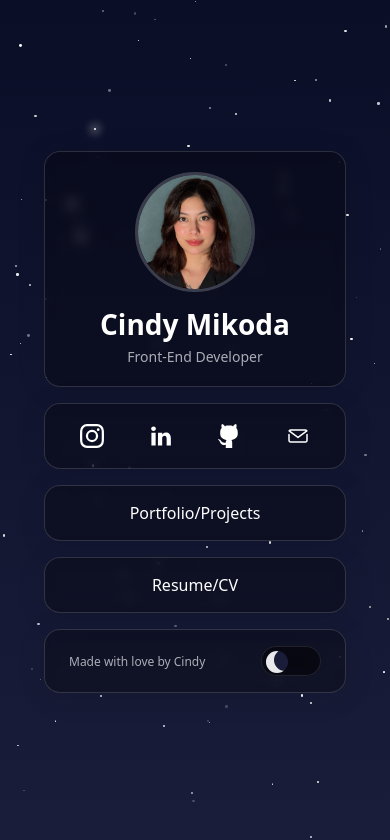
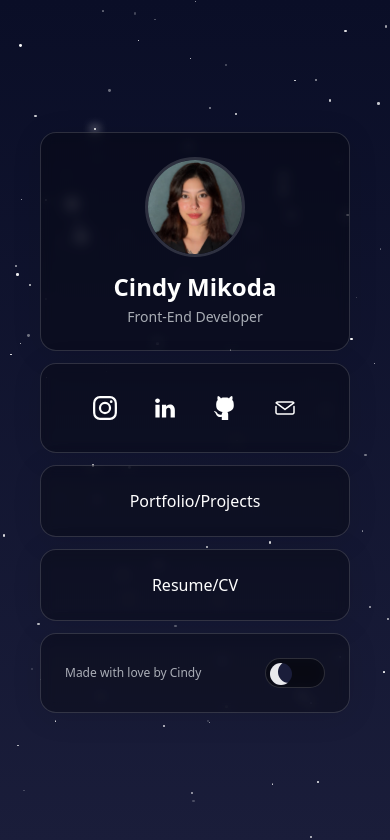
Before and after one commit to cindymikoda/Mikoda, a React (Vite) app: page / in a window 390 px wide. Shown: the top 840 px of the page. Built offline with nearby package versions, Linux system fonts and the light colour scheme.

Commit message:
Comments and CSS virables are never too much I think.

```diff
--- a/src/App.css
+++ b/src/App.css
@@ -1,20 +1,40 @@
+/* ============================================
+   BASE LAYOUT
+   ============================================ */
+
 .app {
   min-height: 100vh;
   display: flex;
   justify-content: center;
   align-items: center;
-  padding: 20px;
+  padding: var(--spacing-lg);
   position: relative;
-  transition: background-color 0.5s ease;
+  transition: background-color var(--transition-medium);
 }
 
+/* ============================================
+   THEME BACKGROUNDS
+   ============================================ */
+
 .dark-theme {
-  background: linear-gradient(to bottom, #0a0e27 0%, #1a1d3a 100%);
+  background: linear-gradient(
+    to bottom,
+    var(--dark-bg-start) 0%,
+    var(--dark-bg-end) 100%
+  );
 }
 
 .light-theme {
-  background: linear-gradient(to bottom, #87ceeb 0%, #e0f6ff 100%);
+  background: linear-gradient(
+    to bottom,
+    var(--light-bg-start) 0%,
+    var(--light-bg-end) 100%
+  );
 }
+
+/* ============================================
+   CARD CONTAINER
+   ============================================ */
 
 .container-card {
   position: relative;
@@ -23,176 +43,198 @@
   max-width: 400px;
   display: flex;
   flex-direction: column;
-  gap: 16px;
-  padding: 24px;
+  gap: var(--spacing-md);
+  padding: var(--spacing-lg);
 }
 
+/* ============================================
+   SHARED CARD STYLES (Glassmorphism)
+   ============================================ */
+
 .card-section {
-  border-radius: 16px;
-  box-shadow: 0 4px 30px rgba(0, 0, 0, 0.1);
+  border-radius: var(--radius-md);
+  box-shadow: var(--shadow-md);
   backdrop-filter: blur(6px);
-  border: 1px solid rgba(255, 255, 255, 0.15);
-  transition: all 0.3s ease;
+  border: 1px solid var(--border-color);
+  transition: all var(--transition-fast);
 }
 
+/* Theme-specific card backgrounds */
 .dark-theme .card-section {
-  background: rgba(0, 0, 0, 0.3);
+  background: var(--dark-card-bg);
 }
 
 .light-theme .card-section {
-  background: rgba(255, 255, 255, 0.4);
+  background: var(--light-card-bg);
 }
 
-/* About Section */
+/* Card hover effects */
+.card-section:hover {
+  transform: translateY(-2px);
+  box-shadow: var(--shadow-lg);
+}
+
+.dark-theme .card-section:hover {
+  background: var(--dark-card-hover);
+}
+
+.light-theme .card-section:hover {
+  background: var(--light-card-hover);
+}
+
+/* ============================================
+   ABOUT SECTION
+   ============================================ */
+
 .about-section {
-  padding-block: 20px;
+  padding-block: var(--spacing-lg);
   text-align: center;
 }
 
 .profile-pic {
-  width: 120px;
-  height: 120px;
-  border-radius: 50%;
+  width: var(--profile-pic-size);
+  height: var(--profile-pic-size);
+  border-radius: var(--radius-full);
   object-fit: cover;
-  margin-bottom: 8px;
-  border: 3px solid rgba(255, 255, 255, 0.2);
+  margin-bottom: var(--spacing-sm);
+  border: 3px solid var(--border-color);
 }
 
 .about-section h1 {
-  font-size: 28px;
-  margin-bottom: 4px;
-  font-weight: 700;
+  font-size: var(--font-lg);
+  margin-bottom: var(--spacing-xs);
+  font-weight: var(--font-bold);
 }
 
 .dark-theme .about-section h1 {
-  color: #ffffff;
+  color: var(--dark-text-primary);
 }
 
 .light-theme .about-section h1 {
-  color: #1a1a1a;
+  color: var(--light-text-primary);
 }
 
 .work-field {
-  font-size: 14px;
+  font-size: var(--font-sm);
   opacity: 0.8;
 }
 
 .dark-theme .work-field {
-  color: #d1d5db;
+  color: var(--dark-text-secondary);
 }
 
 .light-theme .work-field {
-  color: #4b5563;
+  color: var(--light-text-secondary);
 }
 
-/* Socials Section */
+/* ============================================
+   SOCIALS SECTION
+   ============================================ */
+
 .socials-section {
   display: flex;
   justify-content: space-evenly;
   align-items: center;
-  padding-block: 10px;
+  padding-block: var(--spacing-sm);
 }
 
 .social-icon {
-  width: 44px;
-  height: 44px;
+  width: var(--social-icon-size);
+  height: var(--social-icon-size);
   display: flex;
   align-items: center;
   justify-content: center;
-  border-radius: 10px;
-  transition: all 0.3s ease;
+  border-radius: var(--radius-sm);
+  transition: all var(--transition-fast);
   text-decoration: none;
 }
 
 .social-icon img {
-  width: 24px;
-  height: 24px;
+  width: var(--icon-size);
+  height: var(--icon-size);
   display: block;
-  object-fit: contain; /* Prevents distortion */
+  object-fit: contain;
 }
 
+/* Icon color filters */
 .dark-theme .social-icon img {
-  filter: brightness(0) invert(1); /* Makes icons white */
+  filter: brightness(0) invert(1);
 }
 
 .light-theme .social-icon img {
-  filter: brightness(0); /* Makes icons black */
+  filter: brightness(0);
 }
 
+/* Social icon hover */
 .social-icon:hover {
   transform: translateY(-2px);
 }
 
 .dark-theme .social-icon:hover {
-  background: rgba(255, 255, 255, 0.07);
+  background: var(--overlay-dark);
 }
 
 .light-theme .social-icon:hover {
-  background: rgba(255, 255, 255, 0.585);
+  background: var(--overlay-light);
 }
 
-/* Custom Button */
+/* ============================================
+   BUTTON COMPONENT
+   ============================================ */
+
 .custom-button {
-  padding-block: 16px;
+  padding-block: var(--spacing-md);
   text-align: center;
   text-decoration: none;
-  font-size: 16px;
-  font-weight: 500;
+  font-size: var(--font-md);
+  font-weight: var(--font-normal);
 }
 
 .dark-theme .custom-button {
-  background: rgba(0, 0, 0, 0.3);
-  color: #ffffff;
+  color: var(--dark-text-primary);
 }
 
 .light-theme .custom-button {
-  background: rgba(255, 255, 255, 0.4);
-  color: #1a1a1a;
+  color: var(--light-text-primary);
 }
 
-.custom-button:hover {
-  transform: translateY(-2px);
-  box-shadow: 0 6px 20px rgba(0, 0, 0, 0.15);
-}
-
-.dark-theme .custom-button:hover {
-  background: rgba(0, 0, 0, 0.4);
-}
-
-.light-theme .custom-button:hover {
-  background: rgba(255, 255, 255, 0.6);
-}
+/* ============================================
+   FOOTER SECTION
+   ============================================ */
 
 .footer-section {
   display: flex;
   justify-content: space-between;
   align-items: center;
-  padding: 16px 24px;
+  padding: var(--spacing-md) var(--spacing-lg);
 }
 
 .footer-text {
-  font-size: 12px;
+  font-size: var(--font-xs);
   opacity: 0.8;
   margin: 0;
 }
 
 .dark-theme .footer-text {
-  color: #d1d5db;
+  color: var(--dark-text-secondary);
 }
 
 .light-theme .footer-text {
-  color: #4b5563;
+  color: var(--light-text-secondary);
 }
 
-/* Theme Toggle Switch */
+/* ============================================
+   THEME TOGGLE SWITCH
+   ============================================ */
+
 .theme-toggle-wrapper {
   position: relative;
 }
 
 .toggle-switch {
   position: relative;
-  width: 60px;
-  height: 30px;
+  width: var(--toggle-width);
+  height: var(--toggle-height);
   display: block;
   cursor: pointer;
 }
@@ -204,27 +246,26 @@
   height: 0;
 }
 
+/* Toggle slider track */
 .slider {
   position: absolute;
   width: 100%;
   height: 100%;
-  border-radius: 50px;
-  transition: all 0.3s ease;
+  border-radius: var(--radius-lg);
+  transition: all var(--transition-fast);
   backdrop-filter: blur(8px);
-  border: 1px solid rgba(255, 255, 255, 0.1);
+  border: 1px solid var(--border-color);
 }
 
-/* Dark theme - slider background (unchecked) */
 .dark-theme .slider {
-  background: rgba(0, 0, 0, 0.4);
+  background: var(--dark-card-bg);
 }
 
-/* Light theme - slider background (checked) */
 .light-theme .slider {
-  background: rgba(255, 255, 255, 0.6);
+  background: var(--light-card-hover);
 }
 
-/* The moon/sun circle */
+/* Toggle circle (moon/sun) */
 .slider::before {
   content: "";
   position: absolute;
@@ -232,33 +273,63 @@
   left: 4px;
   width: 22px;
   height: 22px;
-  border-radius: 50%;
-  transition: all 0.3s ease;
-  box-shadow: 0 2px 4px rgba(0, 0, 0, 0.2);
+  border-radius: var(--radius-full);
+  transition: all var(--transition-fast);
+  box-shadow: var(--shadow-sm);
 }
 
-/* Dark theme - moon (crescent shadow effect) */
+/* Dark theme - moon with crescent */
 .dark-theme .slider::before {
-  background-color: #1a1d3a;
+  background-color: var(--dark-moon-bg);
   box-shadow: inset 8px -2px 0px 0px rgba(255, 255, 255, 0.9);
 }
 
-/* Light theme - sun (moved to right) */
+/* Light theme - sun moved to right */
 .light-theme .slider::before {
-  transform: translateX(30px);
-  background-color: #fdb813;
+  transform: translateX(var(--spacing-xl));
+  background-color: var(--light-sun-bg);
   box-shadow: 0 0 8px rgba(253, 184, 19, 0.6);
 }
 
-/* Hover effect */
+/* Toggle hover effect */
 .toggle-switch:hover .slider {
-  border-color: rgba(255, 255, 255, 0.3);
+  border-color: var(--border-color-hover);
 }
 
 .dark-theme .toggle-switch:hover .slider {
-  background: rgba(0, 0, 0, 0.5);
+  background: var(--dark-card-light);
 }
 
 .light-theme .toggle-switch:hover .slider {
-  background: rgba(255, 255, 255, 0.7);
+  background: var(--light-card-light);
 }
+
+/* ============================================
+   RESPONSIVE DESIGN
+   ============================================ */
+
+@media (max-width: 480px) {
+  .container-card {
+    max-width: 100%;
+    padding: var(--spacing-md);
+    gap: 12px;
+  }
+
+  .profile-pic {
+    width: 100px;
+    height: 100px;
+  }
+
+  .about-section h1 {
+    font-size: 24px;
+  }
+
+  .social-icon {
+    width: 40px;
+    height: 40px;
+  }
+
+  .card-section {
+    padding: var(--spacing-lg);
+  }
+}
--- a/src/background/day.css
+++ b/src/background/day.css
@@ -15,8 +15,8 @@
   height: 50%;
   background: radial-gradient(
     circle,
-    rgba(255, 223, 128, 0.4) 0%,
-    transparent 70%
+    rgba(243, 210, 110, 0.595) 0%,
+    transparent 50%
   );
   animation: pulse 8s ease-in-out infinite;
 }
--- a/src/index.css
+++ b/src/index.css
@@ -4,6 +4,73 @@
   box-sizing: border-box;
 }
 
+:root {
+  /* Spacing */
+  --spacing-xs: 4px;
+  --spacing-sm: 8px;
+  --spacing-md: 16px;
+  --spacing-lg: 24px;
+  --spacing-xl: 30px;
+
+  /* Border Radius */
+  --radius-sm: 10px;
+  --radius-md: 16px;
+  --radius-lg: 50px;
+  --radius-full: 50%;
+
+  /* Transitions */
+  --transition-fast: 0.3s ease;
+  --transition-medium: 0.5s ease;
+
+  /* Shadows */
+  --shadow-sm: 0 2px 4px rgba(0, 0, 0, 0.2);
+  --shadow-md: 0 4px 30px rgba(0, 0, 0, 0.1);
+  --shadow-lg: 0 6px 20px rgba(0, 0, 0, 0.15);
+
+  /* Font Sizes */
+  --font-xs: 12px;
+  --font-sm: 14px;
+  --font-md: 16px;
+  --font-lg: 28px;
+
+  /* Font Weights */
+  --font-normal: 500;
+  --font-bold: 700;
+
+  /* Component Sizes */
+  --profile-pic-size: 120px;
+  --social-icon-size: 44px;
+  --icon-size: 24px;
+  --toggle-width: 60px;
+  --toggle-height: 30px;
+
+  /* Dark Theme Colors */
+  --dark-bg-start: #0a0e27;
+  --dark-bg-end: #1a1d3a;
+  --dark-card-bg: rgba(0, 0, 0, 0.3);
+  --dark-card-hover: rgba(0, 0, 0, 0.4);
+  --dark-card-light: rgba(0, 0, 0, 0.5);
+  --dark-text-primary: #ffffff;
+  --dark-text-secondary: #d1d5db;
+  --dark-moon-bg: #1a1d3a;
+
+  /* Light Theme Colors */
+  --light-bg-start: #87ceeb;
+  --light-bg-end: #e0f6ff;
+  --light-card-bg: rgba(255, 255, 255, 0.4);
+  --light-card-hover: rgba(255, 255, 255, 0.6);
+  --light-card-light: rgba(255, 255, 255, 0.7);
+  --light-text-primary: #1a1a1a;
+  --light-text-secondary: #4b5563;
+  --light-sun-bg: #fdb813;
+
+  /* Shared Colors */
+  --border-color: rgba(255, 255, 255, 0.15);
+  --border-color-hover: rgba(255, 255, 255, 0.3);
+  --overlay-dark: rgba(0, 0, 0, 0.07);
+  --overlay-light: rgba(255, 255, 255, 0.585);
+}
+
 body {
   font-family: system-ui, -apple-system, sans-serif;
   overflow-x: hidden;
```
